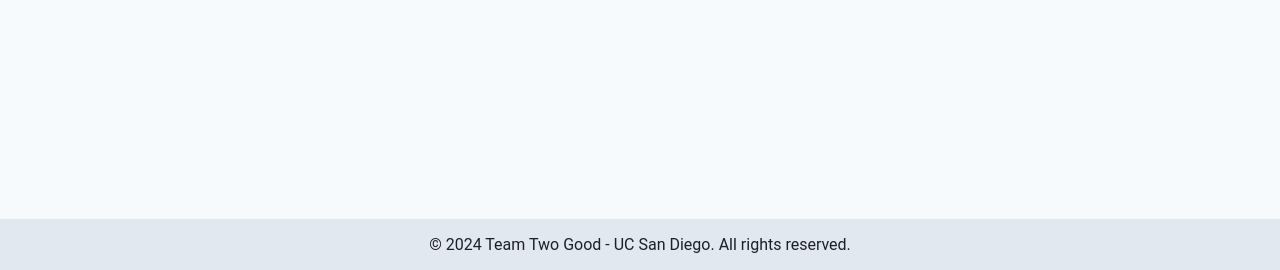
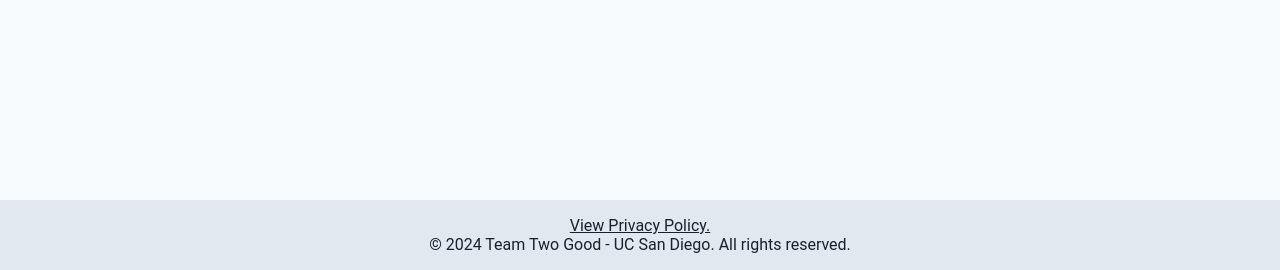
Before and after one commit to cse210-fa24-group2/cse210-fa24-group2, a Flask app: template templates/signIn.html in a window 1280 px wide. Shown: the part 530-800 px from the top of the page. Run offline with Flask 3, Linux system fonts and the light colour scheme; the template is opened without the code that fills it, so the values that code supplies are empty.

Commit message:
Added privacy policy to sign in page

```diff
--- a/src/app.py
+++ b/src/app.py
@@ -21,7 +21,7 @@ import google.auth.transport.requests
 from google.oauth2 import id_token
 from google_auth_oauthlib.flow import Flow
 import requests
-from src.calendarGoogle import calendarGoogle
+from calendarGoogle import calendarGoogle
 
 
 # Load environment variables from .env file
@@ -55,7 +55,7 @@ REDIRECT_URI = os.environ.get("REDIRECT_URI", "http://127.0.0.1:5000/callback")
 
 # Path to the client secrets JSON file downloaded from Google Cloud Console
 CLIENT_SECRETS_FILE = os.path.join(
-    pathlib.Path(__file__).parent, "/etc/secrets/client_secret.json"
+    pathlib.Path(__file__).parent, "client_secret.json"
     )
 
 # OAuth 2.0 scopes (including Calendar API scopes)
@@ -198,15 +198,12 @@ def home():
     Returns:
         str: HTML content with options.
     """
-    return render_template("index.html")
+    return render_template("signIn.html")
 
 @app.route("/privacy")
 def privacy_policy():
     """
-    Home page with options for login.
-
-    Returns:
-        str: HTML content with options.
+    Page containing privacy policy.
     """
     return render_template("privacy.html")
 
--- a/static/css/signIn.css
+++ b/static/css/signIn.css
@@ -98,6 +98,12 @@ footer {
     margin-top: auto;
 }
 
+privPolicy {
+    display: block;
+    text-decoration: underline;
+    cursor: pointer;
+}
+
 /* Responsive sign in card */
 @media screen and (max-width: 830px) {
     returnCard {
--- a/static/js/privacy.js
+++ b/static/js/privacy.js
@@ -1,4 +1,4 @@
 document.querySelector(".tooltip").addEventListener("click", function () {
-    // Redirect to the Flask index route
+    // Redirect to the Flask signIn route
     window.location.href = "/";
 });
--- a/static/js/signIn.js
+++ b/static/js/signIn.js
@@ -2,3 +2,8 @@ document.querySelector(".signin-btn").addEventListener("click", function () {
     // Redirect to the Flask login route
     window.location.href = "/login";
 });
+
+document.querySelector("privPolicy").addEventListener("click", function () {
+    // Redirect to the Flask logout route
+    window.location.href = "/privacy";
+});
--- a/templates/signIn.html
+++ b/templates/signIn.html
@@ -20,6 +20,7 @@
         </returnCard>
     </main>
     <footer>
+        <privPolicy>View Privacy Policy.</privPolicy>
         &copy; 2024 Team Two Good - UC San Diego. All rights reserved.
     </footer>
 
```
